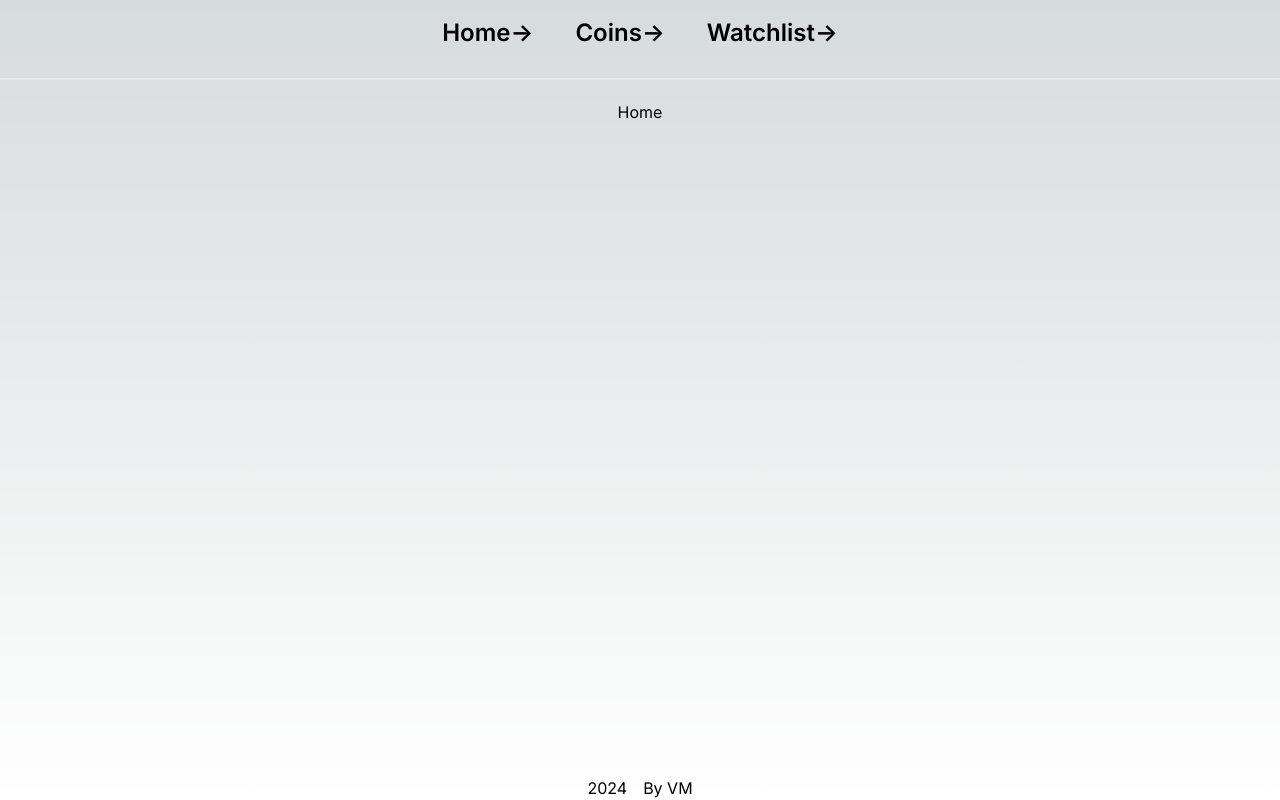
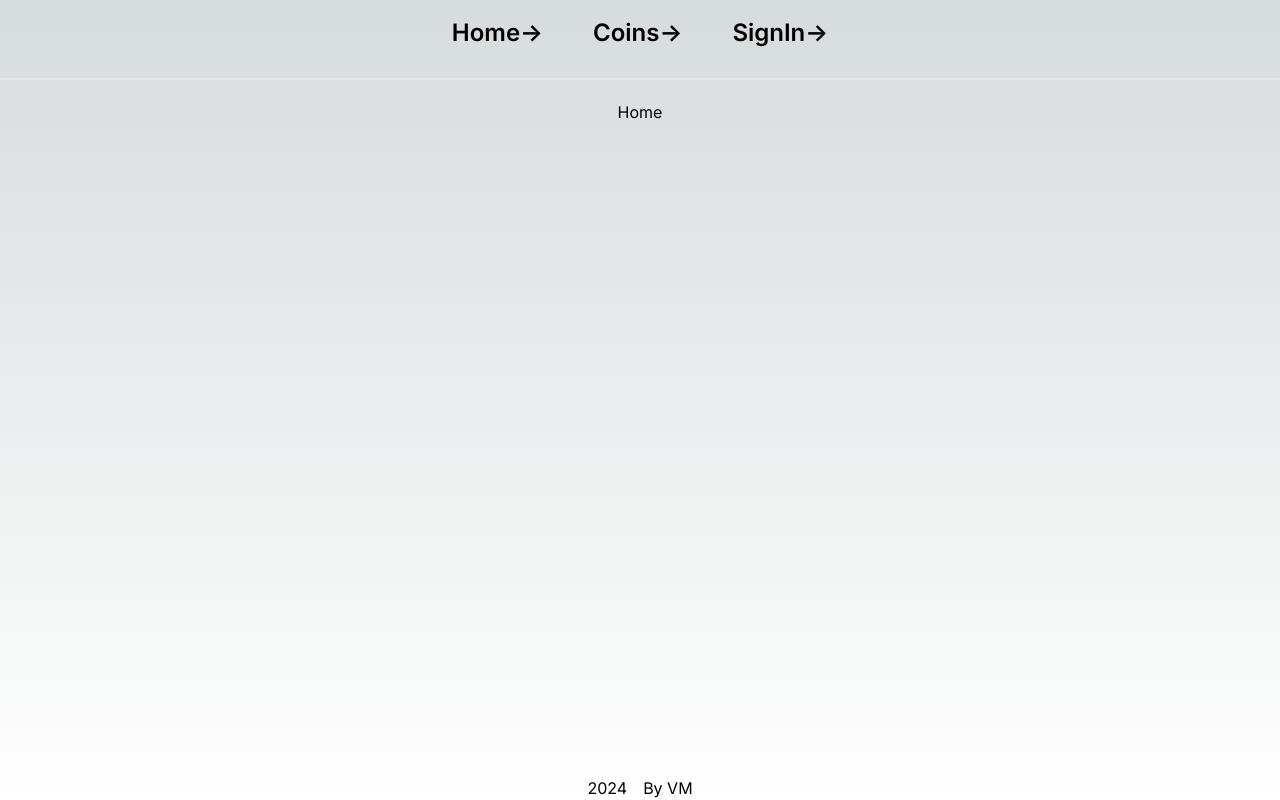
Before and after one commit to vlmakh/my-crypto-next, a Next.js app: page / in a window 1280 px wide. Built offline with nearby package versions, Linux system fonts and the light colour scheme.

Commit message:
add google auth

```diff
--- /dev/null
+++ b/src/app/api/auth/[...nextauth]/route.ts
@@ -0,0 +1,6 @@
+import { authConfig } from '@/configs/auth';
+import NextAuth from 'next-auth'
+
+const handler = NextAuth(authConfig);
+
+export { handler as GET, handler as POST }
--- /dev/null
+++ b/src/components/Navigation.tsx
@@ -0,0 +1,43 @@
+import Link from "next/link";
+
+export const Navigation = () => {
+  return (
+    <div className="flex gap-2 justify-center">
+      <Link
+        href="/"
+        className="group rounded-lg border border-transparent px-5 py-4 transition-colors hover:border-gray-300 hover:bg-gray-100 hover:dark:border-neutral-700 hover:dark:bg-neutral-800/30"
+      >
+        <h2 className={`mb-3 text-2xl font-semibold`}>
+          Home
+          <span className="inline-block transition-transform group-hover:translate-x-1 motion-reduce:transform-none group-hover:text-orange-500">
+            -&gt;
+          </span>
+        </h2>
+      </Link>
+
+      <Link
+        href="/coins"
+        className="group rounded-lg border border-transparent px-5 py-4 transition-colors hover:border-gray-300 hover:bg-gray-100 hover:dark:border-neutral-700 hover:dark:bg-neutral-800/30"
+      >
+        <h2 className={`mb-3 text-2xl font-semibold`}>
+          Coins
+          <span className="inline-block transition-transform group-hover:translate-x-1 motion-reduce:transform-none group-hover:text-orange-500">
+            -&gt;
+          </span>
+        </h2>
+      </Link>
+
+      <Link
+        href="api/auth/signin"
+        className="group rounded-lg border border-transparent px-5 py-4 transition-colors hover:border-gray-300 hover:bg-gray-100 hover:dark:border-neutral-700 hover:dark:bg-neutral-800/30"
+      >
+        <h2 className={`mb-3 text-2xl font-semibold`}>
+          SignIn
+          <span className="inline-block transition-transform group-hover:translate-x-1 motion-reduce:transform-none group-hover:text-orange-500">
+            -&gt;
+          </span>
+        </h2>
+      </Link>
+    </div>
+  );
+};
--- a/src/components/TheHeader.tsx
+++ b/src/components/TheHeader.tsx
@@ -1,44 +1,10 @@
-import React from 'react'
-import Link from 'next/link'
+import React from "react";
+import { Navigation } from "./Navigation";
 
 export const TheHeader = () => {
   return (
-    <header className="flex justify-center border-b-2">
-        <Link
-          href="/"
-          className="group rounded-lg border border-transparent px-5 py-4 transition-colors hover:border-gray-300 hover:bg-gray-100 hover:dark:border-neutral-700 hover:dark:bg-neutral-800/30"
-        >
-          <h2 className={`mb-3 text-2xl font-semibold`}>
-            Home
-            <span className="inline-block transition-transform group-hover:translate-x-1 motion-reduce:transform-none">
-              -&gt;
-            </span>
-          </h2>
-        </Link>
-
-        <Link
-          href="/coins"
-          className="group rounded-lg border border-transparent px-5 py-4 transition-colors hover:border-gray-300 hover:bg-gray-100 hover:dark:border-neutral-700 hover:dark:bg-neutral-800/30"
-        >
-          <h2 className={`mb-3 text-2xl font-semibold`}>
-            Coins
-            <span className="inline-block transition-transform group-hover:translate-x-1 motion-reduce:transform-none">
-              -&gt;
-            </span>
-          </h2>
-        </Link>
-
-        <Link
-          href="https://vercel.com/templates?framework=next.js&utm_source=create-next-app&utm_medium=appdir-template&utm_campaign=create-next-app"
-          className="group rounded-lg border border-transparent px-5 py-4 transition-colors hover:border-gray-300 hover:bg-gray-100 hover:dark:border-neutral-700 hover:dark:bg-neutral-800/30"
-        >
-          <h2 className={`mb-3 text-2xl font-semibold`}>
-            Watchlist
-            <span className="inline-block transition-transform group-hover:translate-x-1 motion-reduce:transform-none">
-              -&gt;
-            </span>
-          </h2>
-        </Link>
-      </header>
-  )
-}
+    <header className="border-b-2">
+      <Navigation />
+    </header>
+  );
+};
--- /dev/null
+++ b/src/configs/auth.ts
@@ -0,0 +1,11 @@
+import type { AuthOptions } from "next-auth";
+import GoogleProvider from "next-auth/providers/google";
+
+export const authConfig: AuthOptions = {
+  providers: [
+    GoogleProvider({
+      clientId: process.env.GOOGLE_ID!,
+      clientSecret: process.env.GOOGLE_SECRET!,
+    }),
+  ],
+};
```
